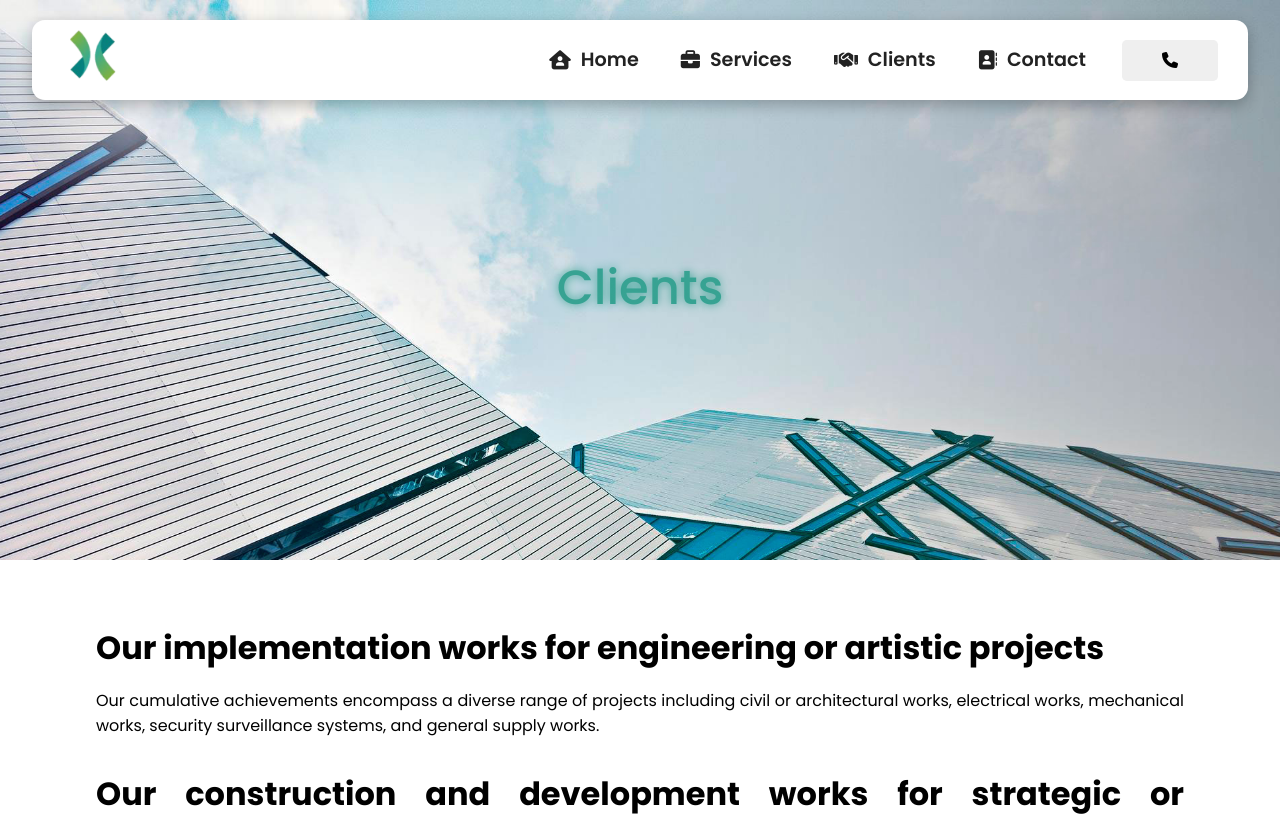
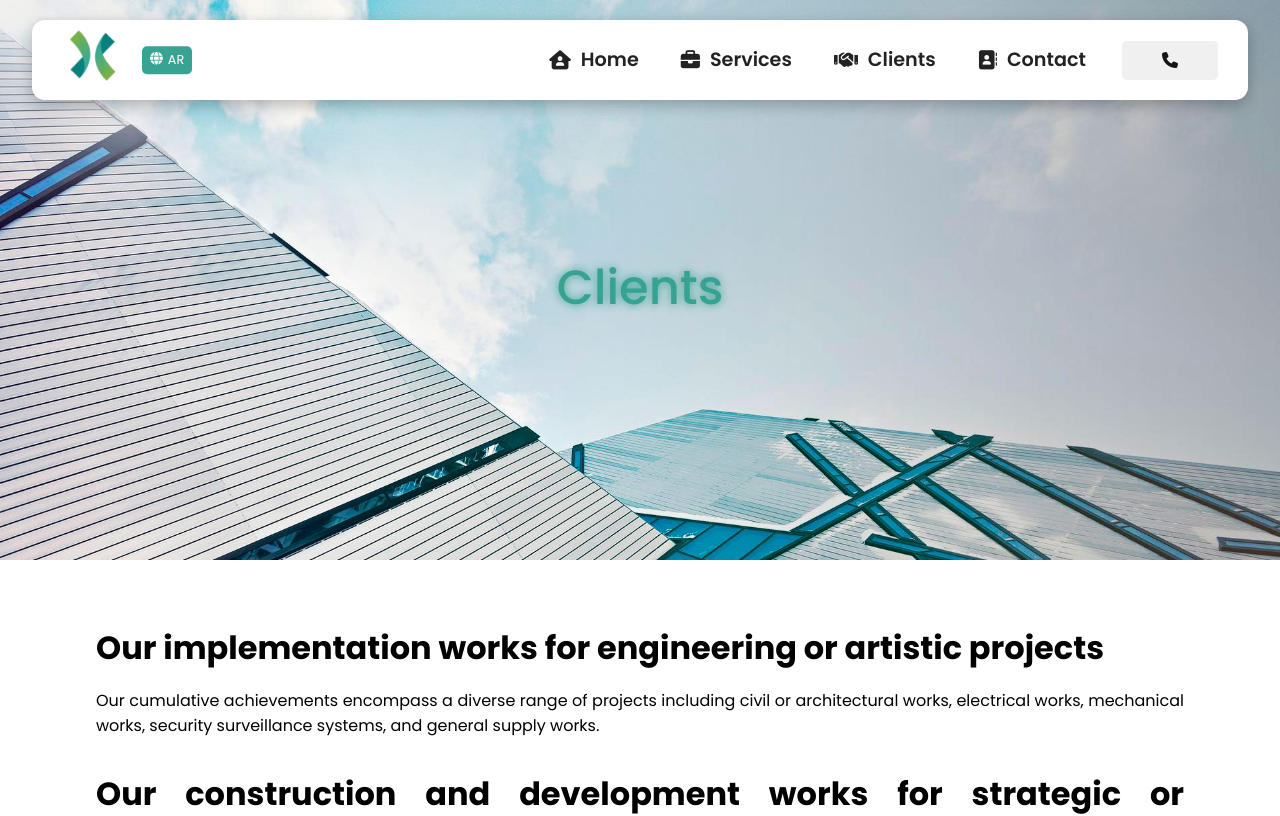
Before and after one commit to carlaaguero/Future-Achievement, a React (Create React App) app: page /clients in a window 1280 px wide. Shown: the top 816 px of the page. Built offline with nearby package versions, Linux system fonts and the light colour scheme.

Commit message:
Updating new elements to the Navbar component

```diff
--- /dev/null
+++ b/src/components/MobileMenuItems.js
@@ -0,0 +1,38 @@
+export const MobileMenuItems = [
+    {
+        title : "Home",
+        url : "/",
+        cName : "nav-links",
+        icon : "fa-solid fa-house-user"
+    },
+    {
+        title : "Services",
+        url : "/services",
+        cName : "nav-links",
+        icon : "fa-solid fa-briefcase"
+    },
+    {
+        title : "Clients",
+        url : "/clients",
+        cName : "nav-links",
+        icon : "fa-solid fa-handshake"
+    },
+    {
+        title : "Contact",
+        url : "/contact",
+        cName : "nav-links",
+        icon : "fa-solid fa-address-book"
+    },
+    {
+        title: "Switch to Arabic",
+        url: "https://futureachievement.netlify.app/",
+        cName: "nav-links",
+        icon: "fa-solid fa-globe"
+    },
+    {
+        title : "",
+        url : "tel://00966550870588",
+        cName : "nav-links-mobile",
+        icon : "fa-solid fa-phone"
+    },
+]
--- a/src/components/Navbar.js
+++ b/src/components/Navbar.js
@@ -1,38 +1,73 @@
-import { Component } from "react";
-import "./NavbarStyles.css";
-import { MenuItems } from "./MenuItems"
+import React, { Component } from "react"
+import "./NavbarStyles.css"
 import logo from "../assets/logo-1.png"
 import { Link } from "react-router-dom"
+import { MenuItems as DesktopMenuItems } from "./MenuItems"
+import { MobileMenuItems } from "./MobileMenuItems"
 
 class Navbar extends Component {
-    state = { clicked: false };
-    handleClick = () =>{
-        this.setState({ clicked: !this.state.clicked})
+    state = {
+        clicked: false,
+        isMobile: false
+    };
+
+    componentDidMount() {
+        window.addEventListener("resize", this.handleResize);
+        this.handleResize();
     }
+
+    componentWillUnmount() {
+        window.removeEventListener("resize", this.handleResize);
+    }
+
+    handleResize = () => {
+        const isMobile = window.innerWidth < 950;
+        this.setState({ isMobile });
+    };
+
+    handleClick = () => {
+        this.setState({ clicked: !this.state.clicked });
+    };
+
     render() {
+        const { isMobile, clicked } = this.state;
+        const MenuItems = isMobile ? MobileMenuItems : DesktopMenuItems;
+
         return (
             <nav className="NavbarItems">
-                 <Link to="/"><img src={logo} className="logo" alt="Future Archievement Logo" /></Link>
-
+                <div className="logo-container">
+                    <a href="/">
+                        <img src={logo} className="logo" alt="Future Archievement Logo" />
+                    </a>
+                    {!isMobile && (
+                        <a href="https://futureachievement.netlify.app/" className="language-button">
+                            <i className="fa-solid fa-globe"></i>
+                            AR
+                        </a>
+                    )}
+                </div>
                 <div className="menu-icons" onClick={this.handleClick}>
-                    <i className={this.state.clicked ? "fas fa-times" : "fas fa-bars"}></i>
+                    <i className={clicked ? "fas fa-times" : "fas fa-bars"}></i>
                 </div>
-                <ul className={this.state.clicked ? "nav-menu active" : "nav-menu"}>
-                    {MenuItems.map((item, index) =>{
-                        return(
-                            <li key={index}>
-                       <Link className={item.cName} to={item.url}>
-                       <i className={item.icon}></i>{item.title}
-                       </Link>
-                    </li>
-
-                        );
-                    })}
-                    <a href="tel:+966550870588"><button> <i class="fa-solid fa-phone"></i></button></a>
+                <ul className={clicked ? "nav-menu active" : "nav-menu"}>
+                    {MenuItems.map((item, index) => (
+                        <li key={index}>
+                            <Link className={item.cName} to={item.url}>
+                                <i className={item.icon}></i>
+                                {item.title}
+                            </Link>
+                        </li>
+                    ))}
+                    {!isMobile && (
+                        <li>
+                            <a href="tel:+966550870588" className="phone-button">
+                                <i className="fa-solid fa-phone"></i>
+                            </a>
+                        </li>
+                    )}
                 </ul>
             </nav>
         );
-
     }
 }
 
--- a/src/components/NavbarStyles.css
+++ b/src/components/NavbarStyles.css
@@ -19,6 +19,34 @@
     width: 60px;
     height: 60px;
     cursor: pointer;
+    position: relative;
+    z-index: 1;
+}
+
+.language-button {
+    padding: 0.3rem 0.5rem;
+    font-size: 0.8rem;
+    border: none;
+    border-radius: 5px;
+    background-color: #38a393;
+    color: #fff;
+    cursor: pointer;
+    width: auto;
+    position: absolute;
+    top: 50%;
+    left: 110px;
+    transform: translateY(-50%);
+    display: flex;
+    align-items: center;
+    text-decoration: none;
+}
+
+.language-button:hover {
+    background-color: #2c7d76;
+}
+
+.language-button i {
+    margin-right: 5px;
 }
 
 .nav-menu {
@@ -53,7 +81,7 @@
     display: none;
 }
 
-button {
+.phone-button {
     padding: 0.5rem 2.5rem;
     white-space: nowrap;
     border-radius: 0.3rem;
@@ -62,9 +90,11 @@ button {
     border: none;
     cursor: pointer;
     transition: 0.2s ease-in-out;
+    background-color: #f0f0f0;
+    color: #151516;
 }
 
-button:hover {
+.phone-button:hover {
     background-color: #151516;
     color: #fff;
 }
@@ -73,9 +103,9 @@ button:hover {
     display: none;
 }
 
-/* ========= Responsive design =========*/
+/* Responsive design */
 
-@media screen and (max-width: 850px){
+@media screen and (max-width: 950px){
     .NavbarItems{
         z-index: 99;
     }
@@ -115,7 +145,11 @@ button:hover {
         transition: none;
     }
 
-    button {
+   .phone-button {
+        display: none;
+    }
+
+    .language-button {
         display: none;
     }
 
@@ -144,5 +178,4 @@ button:hover {
         font-size: 1.2rem;
         color: #222;
     }
-
 }
```
